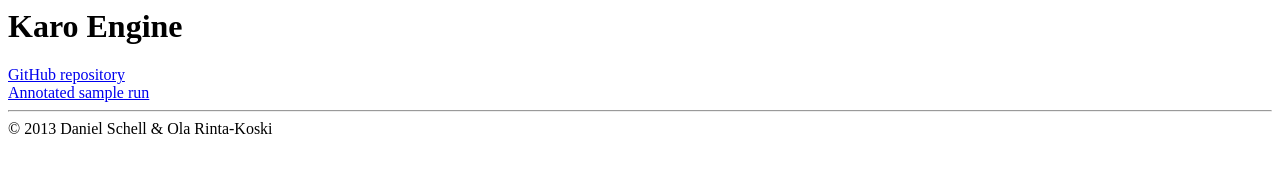
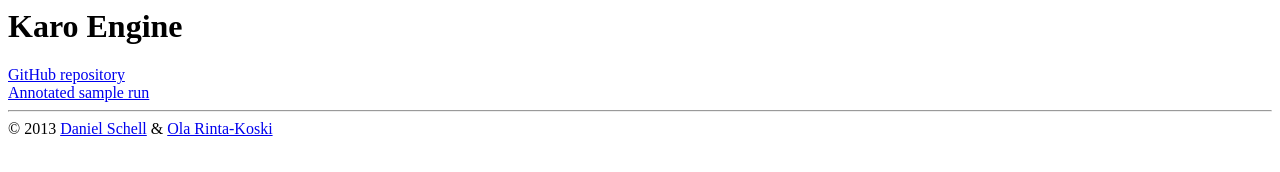
Before and after one commit to rockola/karo, a plain HTML site: page index.html in a window 1280 px wide. Drawn offline with Linux system fonts and the light colour scheme.

Commit message:
links to culprits

```diff
--- a/index.html
+++ b/index.html
@@ -7,6 +7,6 @@
 <a href="https://github.com/rockola/karo">GitHub repository</a><br>
 <a href="sample-run.html">Annotated sample run</a>
 <hr>
-&copy; 2013 Daniel Schell & Ola Rinta-Koski
+&copy; 2013 <a href="http://www.clicmusic.be/">Daniel Schell</a> &amp; <a href="http://ola.rinta-koski.net/">Ola Rinta-Koski</a>
 </body>
 </html>
```
